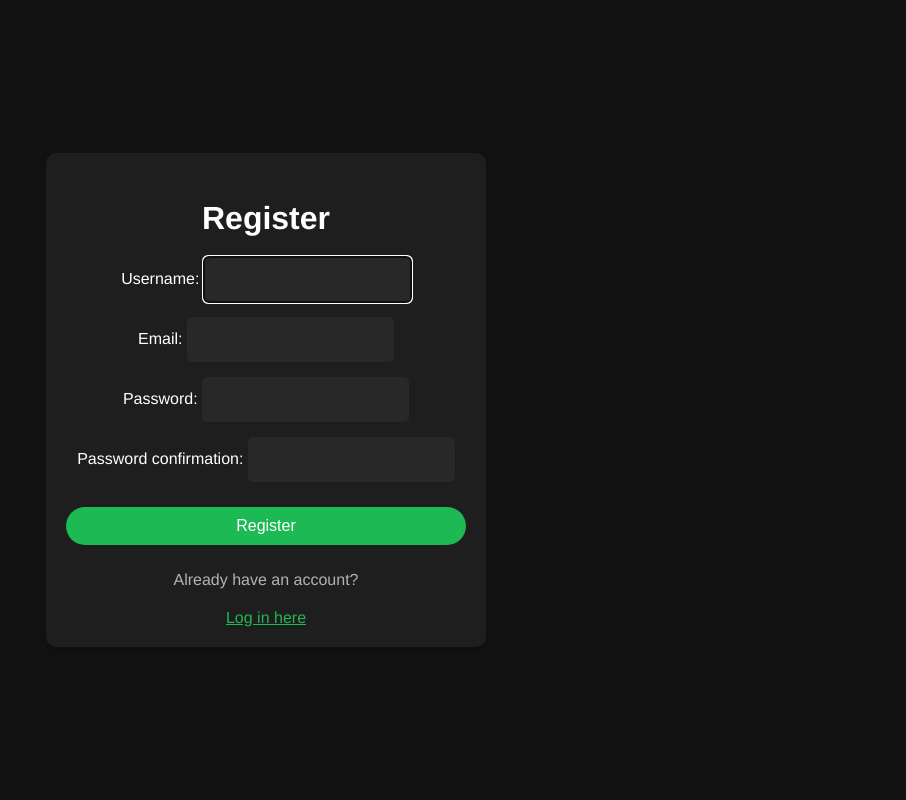
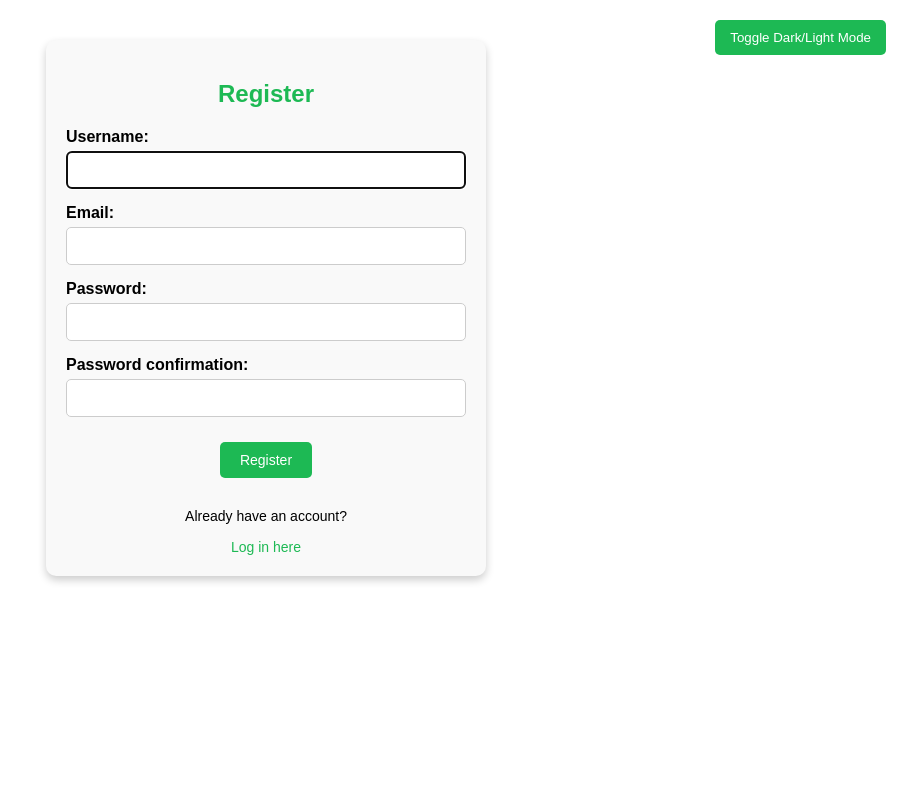
Before and after one commit to simoneyasu/spotifyWrappedClonefork, a Django app: page /register/register/ in a window 1280 px wide. Shown: the whole page, without its empty margins (374-1280 px from the left). Run offline with Django 5.2, Linux system fonts and the light colour scheme.

Commit message:
fixed UI for register'

```diff
--- a/register/templates/register/base.html
+++ b/register/templates/register/base.html
@@ -25,6 +25,7 @@
             --primary-color-hover: #1aa34a;
             --danger-color: #dc3545;
             --danger-color-hover: #c82333;
+            --primary-color-light: #d4f8e8;
             }
 
         body {
--- a/register/templates/register/register.html
+++ b/register/templates/register/register.html
@@ -1,13 +1,130 @@
+{% extends 'register/base.html' %}
 {% load static %}
-<!DOCTYPE html>
-<html lang="en">
-<head>
-    <meta charset="UTF-8">
-    <meta name="viewport" content="width=device-width, initial-scale=1.0">
-    <title>Register</title>
-    <link rel="stylesheet" href="{% static 'css/styles.css' %}">
-</head>
-<body>
+
+{% block title %}Register{% endblock %}
+
+{% block extra_css %}
+    <style>
+        .container {
+            max-width: 400px;
+            margin: 40px auto;
+            padding: 20px;
+            background-color: var(--container-bg-light);
+            border-radius: 10px;
+            box-shadow: 0 4px 8px rgba(0, 0, 0, 0.2);
+            transition: background-color 0.3s ease, color 0.3s ease;
+            text-align: center;
+        }
+
+        body.dark-mode .container {
+            background-color: var(--container-bg-dark);
+        }
+
+        h2 {
+            color: var(--primary-color);
+            margin-bottom: 20px;
+        }
+
+        .form-group {
+            margin-bottom: 15px;
+            text-align: left;
+        }
+
+        label {
+            display: block;
+            font-weight: bold;
+            margin-bottom: 5px;
+            color: var(--text-color-light);
+            transition: color 0.3s ease;
+        }
+
+        body.dark-mode label {
+            color: var(--text-color-dark);
+        }
+
+        input {
+            width: 100%;
+            padding: 10px;
+            border: 1px solid #ccc;
+            border-radius: 5px;
+            font-size: 14px;
+            box-sizing: border-box;
+        }
+
+        body.dark-mode input {
+            background-color: #1e1e1e;
+            color: var(--text-color-dark);
+            border: 1px solid #444;
+        }
+
+        .error-text {
+            color: var(--danger-color);
+            font-size: 12px;
+            margin-top: 5px;
+        }
+
+        .messages {
+            list-style: none;
+            padding: 0;
+            margin-bottom: 20px;
+        }
+
+        .messages li {
+            padding: 10px;
+            border-radius: 5px;
+            margin-bottom: 10px;
+            font-size: 14px;
+        }
+
+        .messages .success {
+            background-color: var(--primary-color-light);
+            color: white;
+        }
+
+        .messages .error {
+            background-color: var(--danger-color-light);
+            color: var(--danger-color);
+        }
+
+        .btn {
+            display: inline-block;
+            padding: 10px 20px;
+            margin: 10px 0;
+            border: none;
+            border-radius: 5px;
+            font-size: 14px;
+            text-align: center;
+            cursor: pointer;
+            transition: background-color 0.3s ease;
+        }
+
+        .btn-primary {
+            background-color: var(--primary-color);
+            color: white;
+        }
+
+        .btn-primary:hover {
+            background-color: var(--primary-color-hover);
+        }
+
+        .btn-link {
+            color: var(--primary-color);
+            text-decoration: none;
+            font-size: 14px;
+        }
+
+        .btn-link:hover {
+            text-decoration: underline;
+        }
+
+        p {
+            margin-top: 20px;
+            font-size: 14px;
+        }
+    </style>
+{% endblock %}
+
+{% block content %}
     <div class="container" id="content">
         <h2>Register</h2>
 
@@ -56,5 +173,4 @@
         <p>Already have an account?</p>
         <a href="{% url 'login' %}" class="btn-link">Log in here</a>
     </div>
-</body>
-</html>
+{% endblock %}
```
